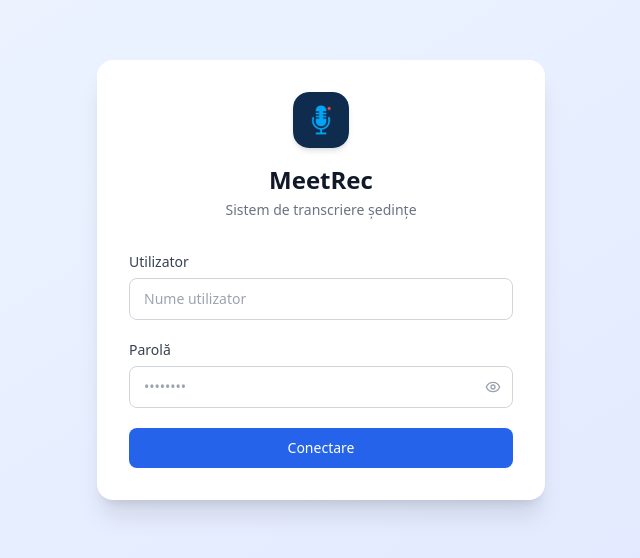
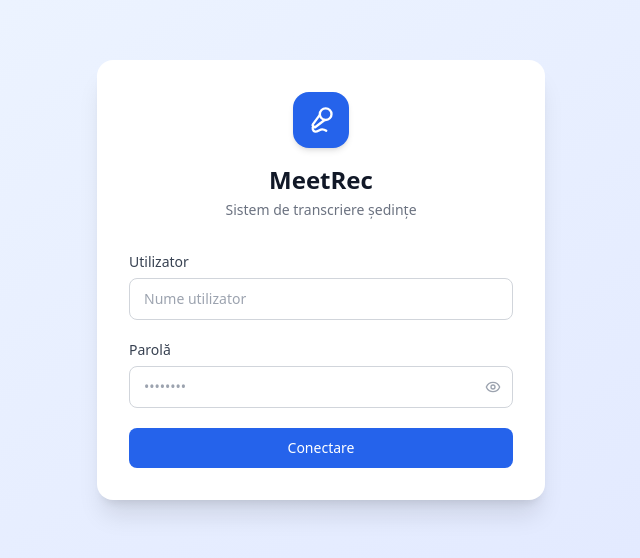
Before and after one commit to StefanJoita/MeetRec, a React (Vite) app in the folder frontend/: page /login in a window 1280 px wide. Shown: the part 120-678 px from the top of the page, without its empty margins (319-959 px from the left). Built offline with nearby package versions, Linux system fonts and the light colour scheme.

Commit message:
fix(branding): revert icon app la Mic2 lucide, favicon SVG minimal albastru

```diff
--- a/frontend/index.html
+++ b/frontend/index.html
@@ -4,7 +4,7 @@
     <meta charset="UTF-8" />
     <meta name="viewport" content="width=device-width, initial-scale=1.0" />
     <meta name="description" content="MeetRec — Meeting Recording & Transcription Platform" />
-    <link rel="icon" type="image/png" href="/logo.png" />
+    <link rel="icon" type="image/svg+xml" href="/favicon.svg" />
     <title>MeetRec</title>
   </head>
   <body>
--- a/frontend/src/components/layout/AppShell.tsx
+++ b/frontend/src/components/layout/AppShell.tsx
@@ -1,7 +1,7 @@
 import { ReactNode, useState } from 'react'
 import { NavLink, useNavigate } from 'react-router-dom'
 import {
-  Search, UploadCloud, LayoutDashboard, ShieldCheck,
+  Mic2, Search, UploadCloud, LayoutDashboard, ShieldCheck,
   LogOut, Menu, X, ChevronRight,
 } from 'lucide-react'
 import { useAuth } from '@/contexts/AuthContext'
@@ -34,7 +34,7 @@ export default function AppShell({ children }: { children: ReactNode }) {
     <aside className="flex flex-col h-full bg-white border-r border-gray-200 w-64">
       {/* Logo */}
       <div className="flex items-center gap-2 px-6 py-5 border-b border-gray-100">
-        <img src="/logo.png" alt="MeetRec" className="h-7 w-7 rounded-lg" />
+        <Mic2 className="h-6 w-6 text-blue-600" />
         <span className="font-bold text-gray-900 text-lg">MeetRec</span>
       </div>
 
@@ -163,7 +163,7 @@ export default function AppShell({ children }: { children: ReactNode }) {
             {sidebarOpen ? <X className="h-5 w-5" /> : <Menu className="h-5 w-5" />}
           </button>
           <div className="flex items-center gap-2">
-            <img src="/logo.png" alt="MeetRec" className="h-6 w-6 rounded-md" />
+            <Mic2 className="h-5 w-5 text-blue-600" />
             <span className="font-bold text-gray-900">MeetRec</span>
           </div>
         </div>
--- a/frontend/src/pages/LoginPage.tsx
+++ b/frontend/src/pages/LoginPage.tsx
@@ -1,7 +1,7 @@
 import { useState } from 'react'
 import { useNavigate } from 'react-router-dom'
 import { useForm } from 'react-hook-form'
-import { Eye, EyeOff } from 'lucide-react'
+import { Mic2, Eye, EyeOff } from 'lucide-react'
 import { useAuth } from '@/contexts/AuthContext'
 
 interface LoginForm {
@@ -32,8 +32,8 @@ export default function LoginPage() {
       <div className="bg-white rounded-2xl shadow-xl w-full max-w-md p-8">
         {/* Logo */}
         <div className="flex flex-col items-center mb-8">
-          <div className="h-14 w-14 rounded-2xl mb-4 shadow-md overflow-hidden">
-            <img src="/logo.png" alt="MeetRec" className="h-full w-full object-cover" />
+          <div className="h-14 w-14 bg-blue-600 rounded-2xl flex items-center justify-center mb-4 shadow-md">
+            <Mic2 className="h-7 w-7 text-white" />
           </div>
           <h1 className="text-2xl font-bold text-gray-900">MeetRec</h1>
           <p className="text-gray-500 text-sm mt-1">Sistem de transcriere ședințe</p>
```
Also changed, not shown: frontend/public/favicon.svg (added).
